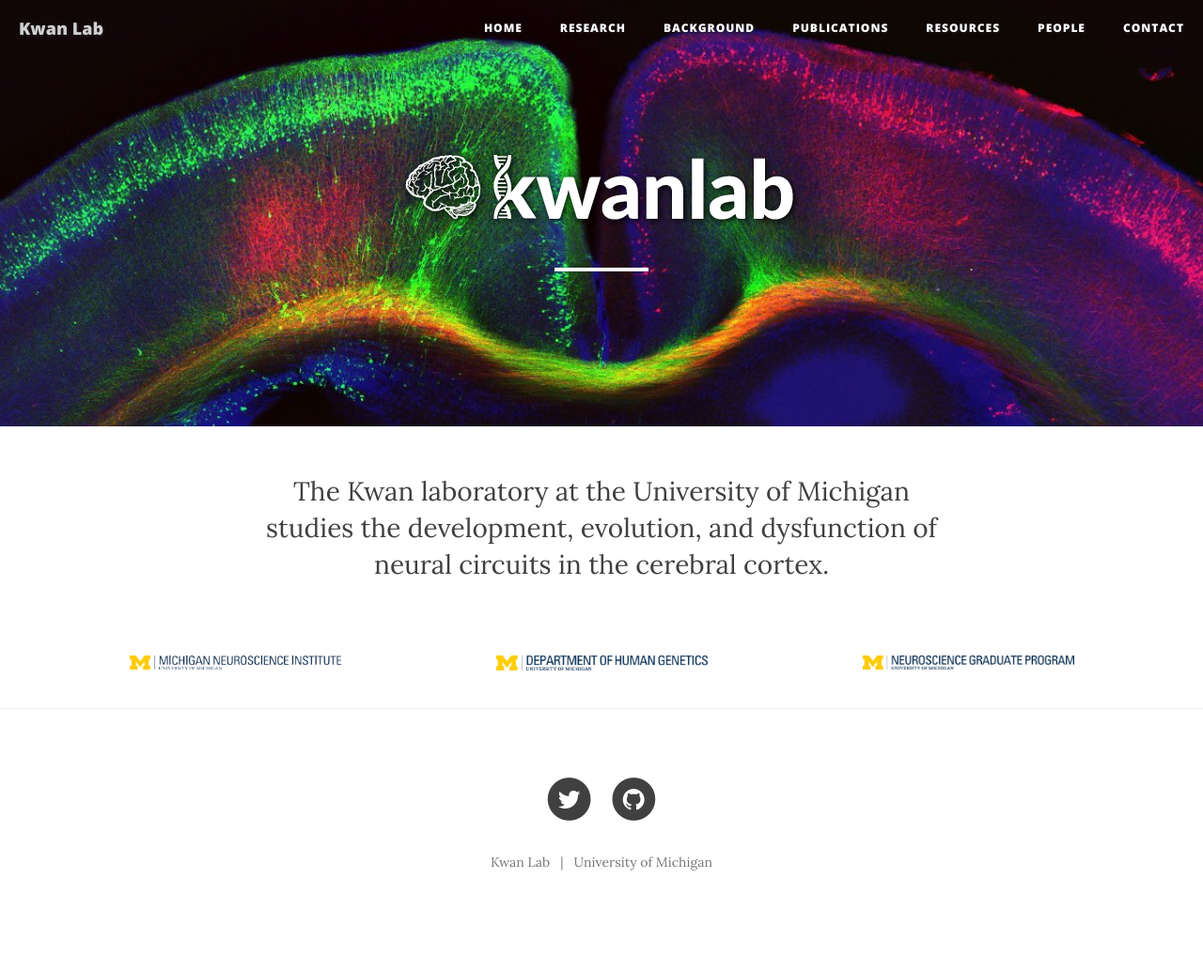
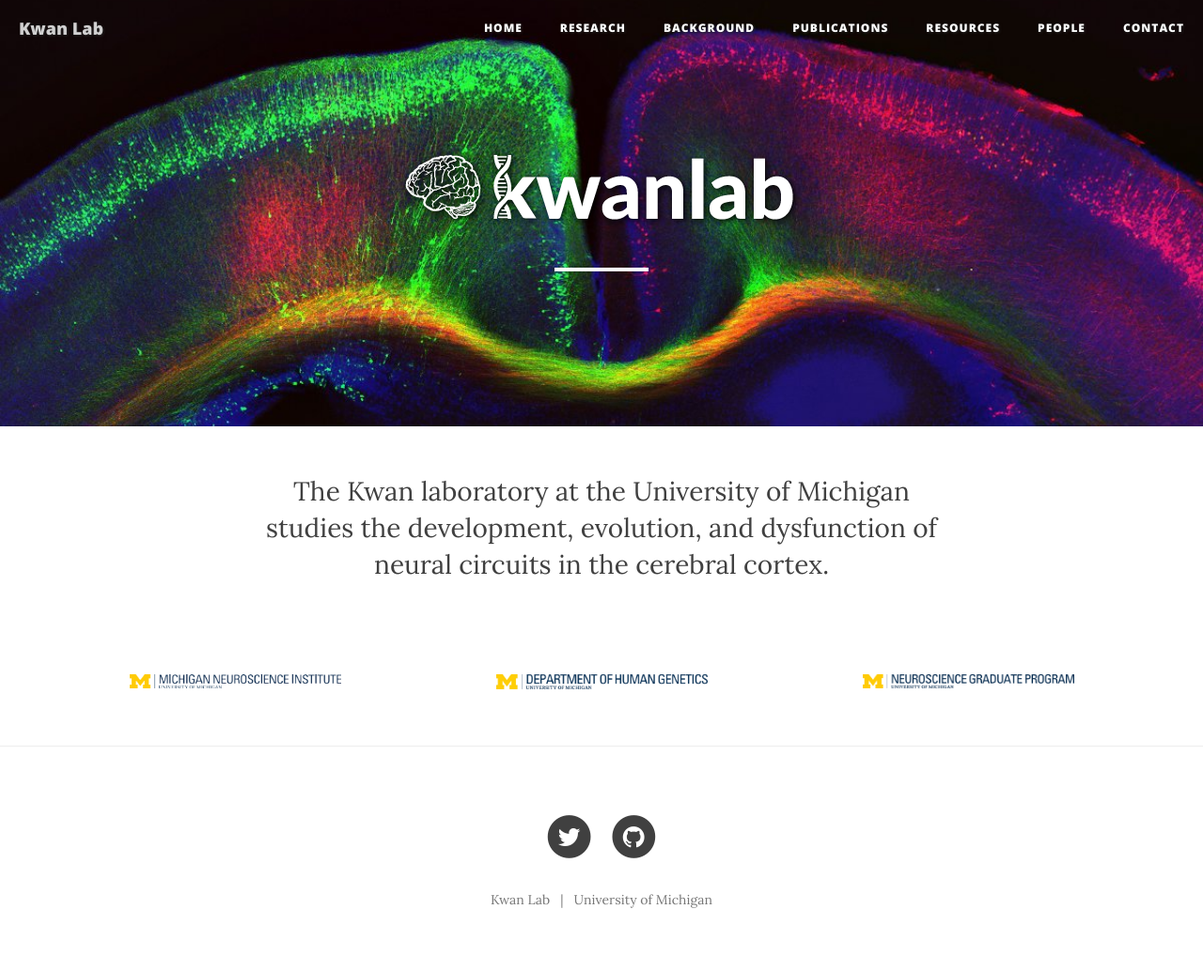
Before and after one commit to thekwanlab/website, a Jekyll site: the page built from index.html, in a window 1280 px wide. Shown: the whole page at 94% size. Built offline with Jekyll 4.4.1, drawn with Linux system fonts in a browser that asks for light colours; nearby versions of some CDN libraries; before the commit the page ends 994 px from its top, so only the background shows below that.

Commit message:
Fix mobile layout

```diff
--- a/css/clean-blog.css
+++ b/css/clean-blog.css
@@ -443,7 +443,7 @@
   text-align: center;
 }
 .affiliation {
-  margin: 1em 0;
+  margin: 2em 0;
 }
 @media only screen and (max-width: 768px) {
   .aff-padded {
--- a/index.html
+++ b/index.html
@@ -12,13 +12,13 @@
 		</div>
 	</div>
 	<div class="row">
-		<div class="col-md-4 col-sm-6 col-xs-12 affiliation aff-padded">
+		<div class="col-md-4 col-sm-6 col-xs-6 affiliation">
 			<a href="https://medicine.umich.edu/dept/michigan-neuroscience-institute " target="_blank"><img src="{{ site.baseurl }}/img/logos/mni.png" alt="MNI" class="aff-logo center-block"></a>
 		</div>
-		<div class="col-md-4 col-sm-6 col-xs-12 affiliation aff-padded">
+		<div class="col-md-4 col-sm-6 col-xs-6 affiliation">
 			<a href="https://medicine.umich.edu/dept/human-genetics" target="_blank"><img src="{{ site.baseurl }}/img/logos/human_genetics.png" alt="Department of Human Genetics" class="aff-logo center-block"></a>
 		</div>
-		<div class="col-md-4 col-sm-6 col-xs-12 affiliation aff-padded">
+		<div class="col-md-4 col-sm-12 col-xs-6 affiliation">
 			<a href="http://neuroscience.med.umich.edu/" target="_blank"><img src="{{ site.baseurl }}/img/logos/neuro.png" alt="Neuroscience Graduate Program" class="aff-logo center-block"></a>
 		</div>
 	</div>
--- a/less/clean-blog.less
+++ b/less/clean-blog.less
@@ -517,7 +517,7 @@
 }
 
 .affiliation {
-	margin: 1em 0;
+	margin: 2em 0;
 }
 
 .aff-padded {
```
Also changed, not shown: css/clean-blog.min.css.
